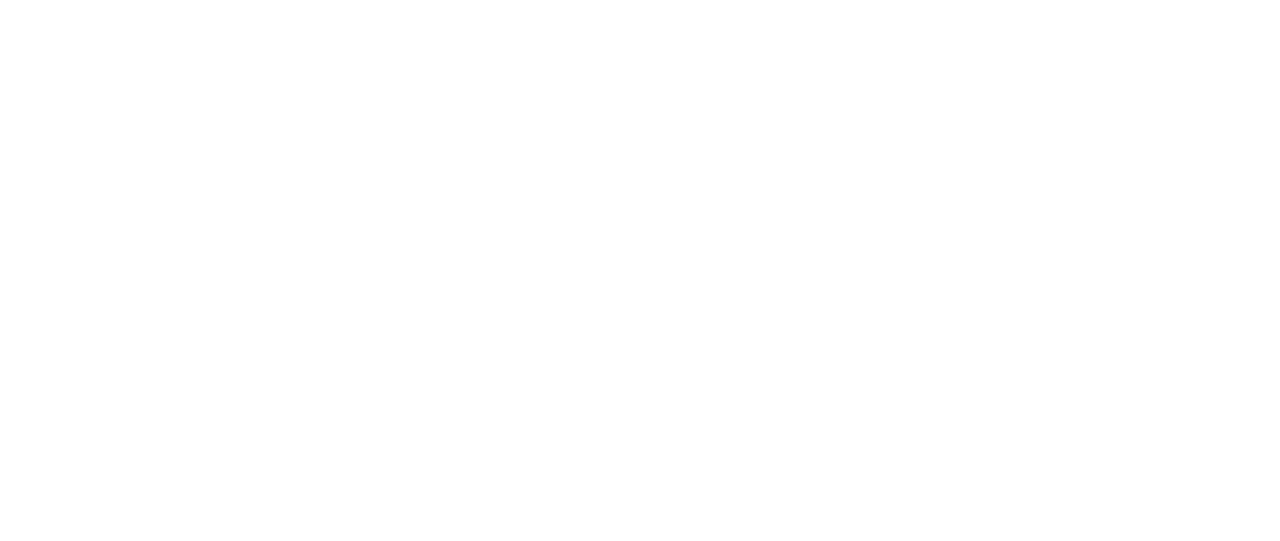
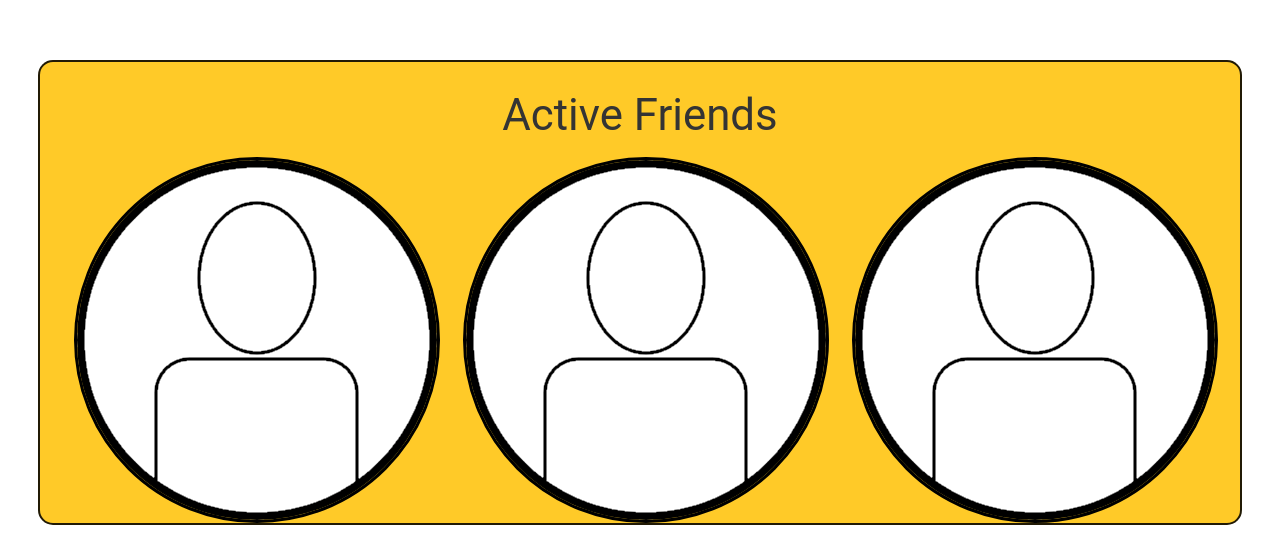
Before and after one commit to gijsentius/BeeDare, a React (Create React App) app in the folder frontend/: page / in a window 1280 px wide. Shown: the part 259-800 px from the top of the page. Built offline with nearby package versions, Linux system fonts and the light colour scheme.

Commit message:
improved colors

```diff
--- a/frontend/src/components/app/App.js
+++ b/frontend/src/components/app/App.js
@@ -1,11 +1,12 @@
 import React, {Component} from 'react';
 import './App.css';
+import Friends from "../friends/Friends";
 
 class App extends Component {
     render() {
         return (
             <div>
-
+                <Friends friends={["Piet", "Klaas", "Gijs"]}/>
             </div>
         );
     }
--- a/frontend/src/components/friends/Friends.css
+++ b/frontend/src/components/friends/Friends.css
@@ -8,7 +8,7 @@
     border-radius: 15px;
     position: absolute;
     bottom: 2%;
-    background-color: #CDCDCD;
+    background-color: #ffca28;
 }
 
 .friends {
--- a/frontend/src/components/icon/Icon.js
+++ b/frontend/src/components/icon/Icon.js
@@ -22,10 +22,10 @@ class Icon extends React.Component {
     }
 
     render() {
-        if (this.state.online) {
+        if (!this.state.online) {
             return (
                 <img className='icon' src={this.state.image} onClick={this.state.action} alt=''
-                     style={{'border': '3px solid #8F6593', 'margin-left': '1%', 'margin-right': '1%'}}/>
+                     style={{'border': '3px solid black', 'margin-left': '1%', 'margin-right': '1%'}}/>
             )
         }
         else{
```
